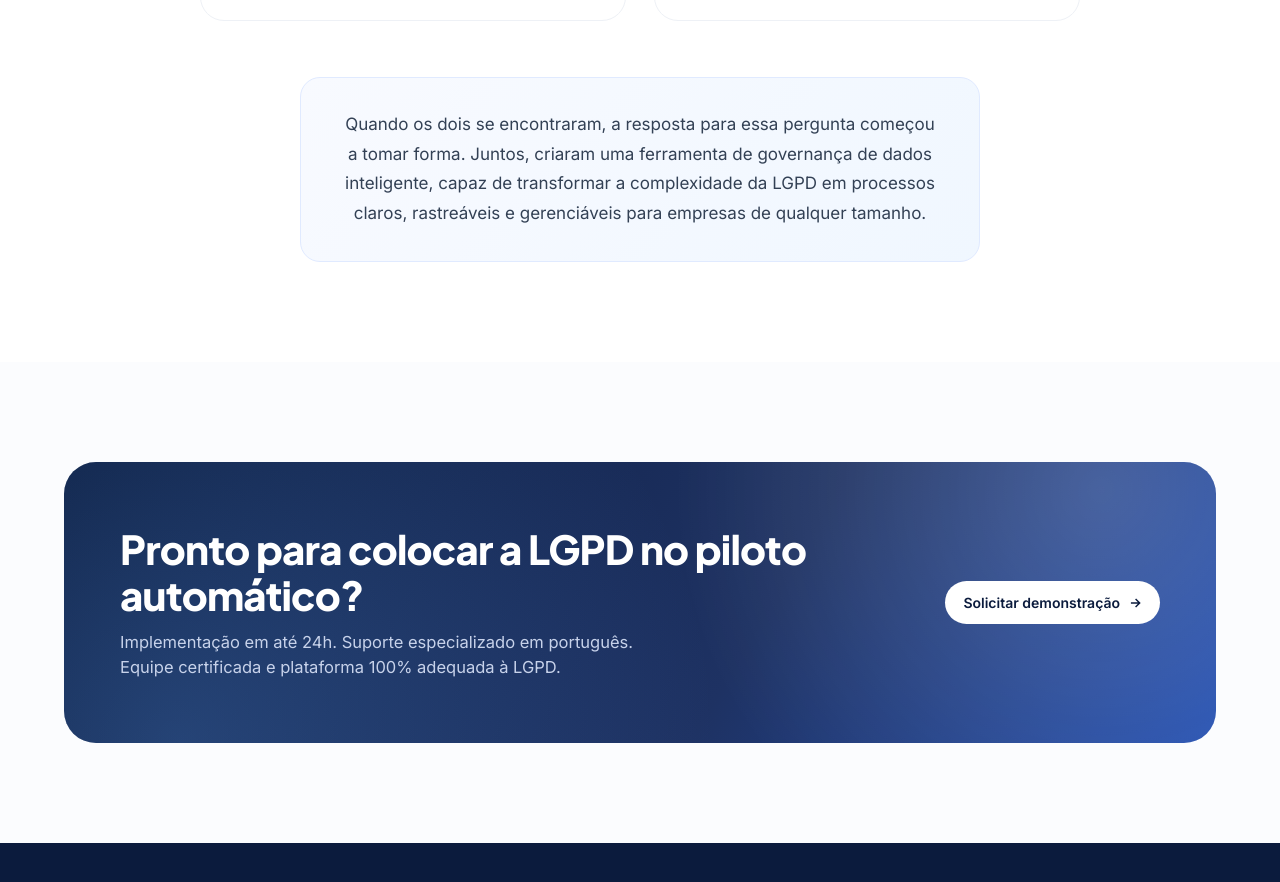
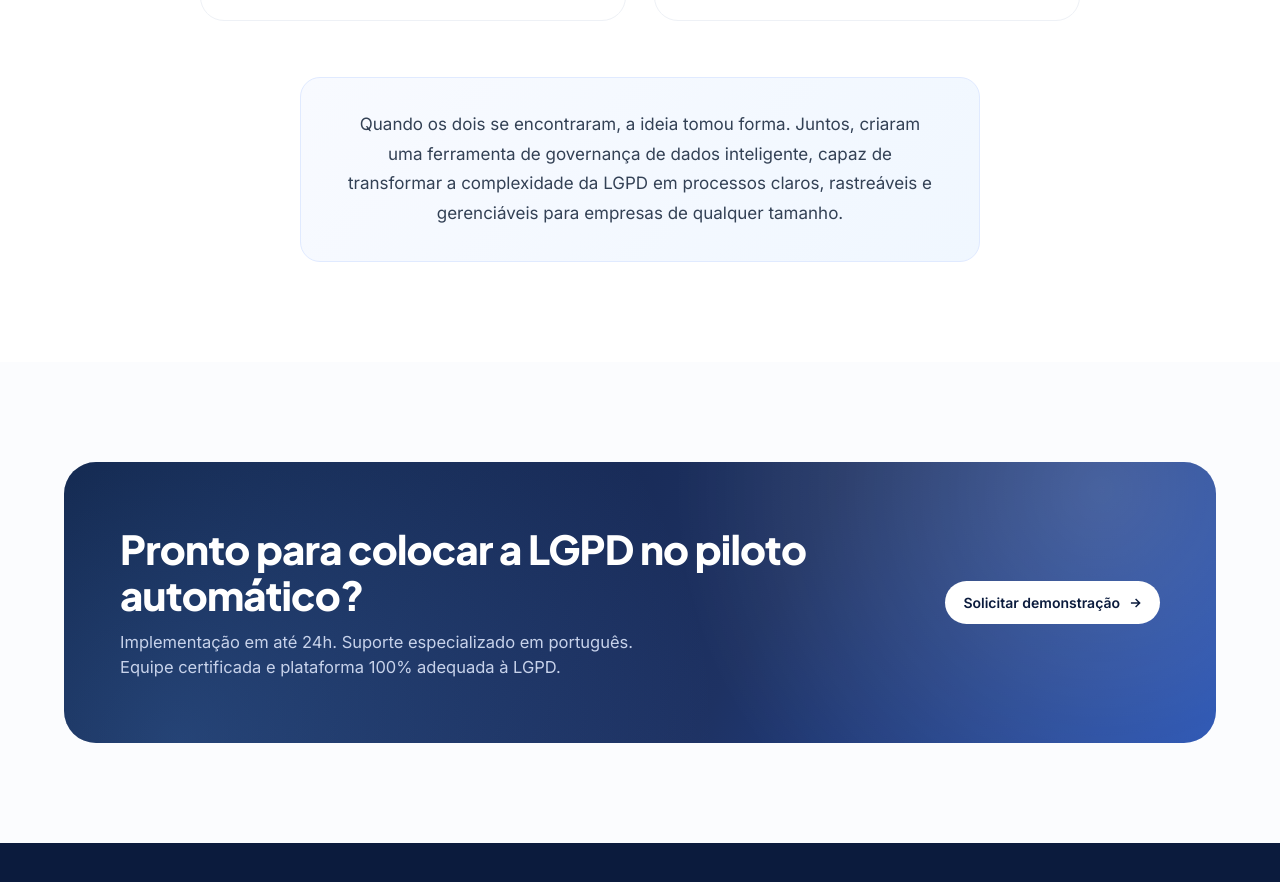
Before and after one commit to omatsudev/lgpd-platform, a Next.js app: page / in a window 1280 px wide. Shown: the part 5293-6175 px from the top of the page. Built offline with nearby package versions, Linux system fonts and the light colour scheme.

Commit message:
copy: simplify closing paragraph in Sobre Nós

```diff
--- a/app/page.tsx
+++ b/app/page.tsx
@@ -1104,10 +1104,9 @@ export default function HomePage() {
             }}
           >
             <p style={{ fontSize: 17, color: '#334155', lineHeight: 1.75, margin: 0 }}>
-              Quando os dois se encontraram, a resposta para essa pergunta começou a tomar forma.
-              Juntos, criaram uma ferramenta de governança de dados inteligente, capaz de transformar
-              a complexidade da LGPD em processos claros, rastreáveis e gerenciáveis para empresas
-              de qualquer tamanho.
+              Quando os dois se encontraram, a ideia tomou forma. Juntos, criaram uma ferramenta de
+              governança de dados inteligente, capaz de transformar a complexidade da LGPD em
+              processos claros, rastreáveis e gerenciáveis para empresas de qualquer tamanho.
             </p>
           </div>
         </div>
```
